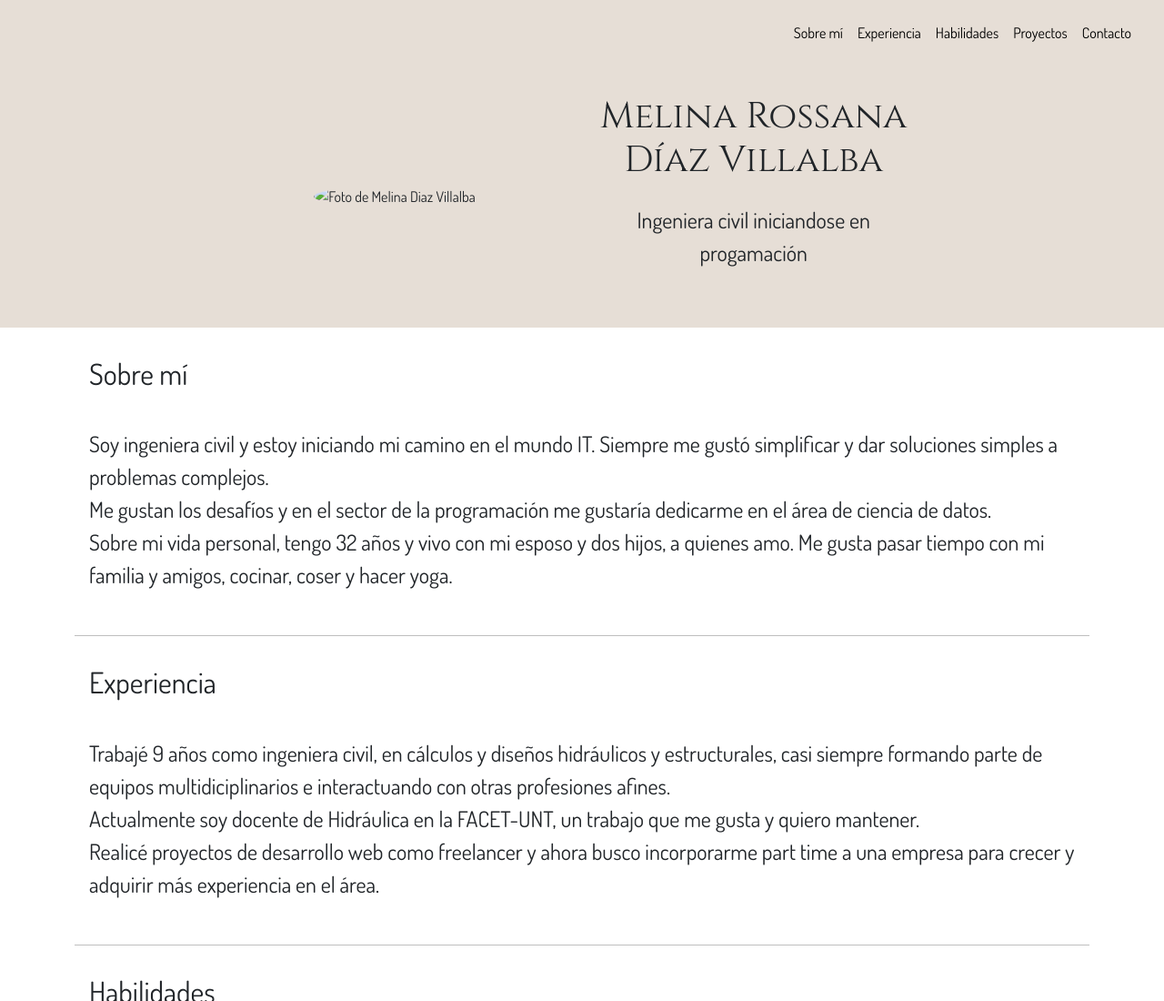
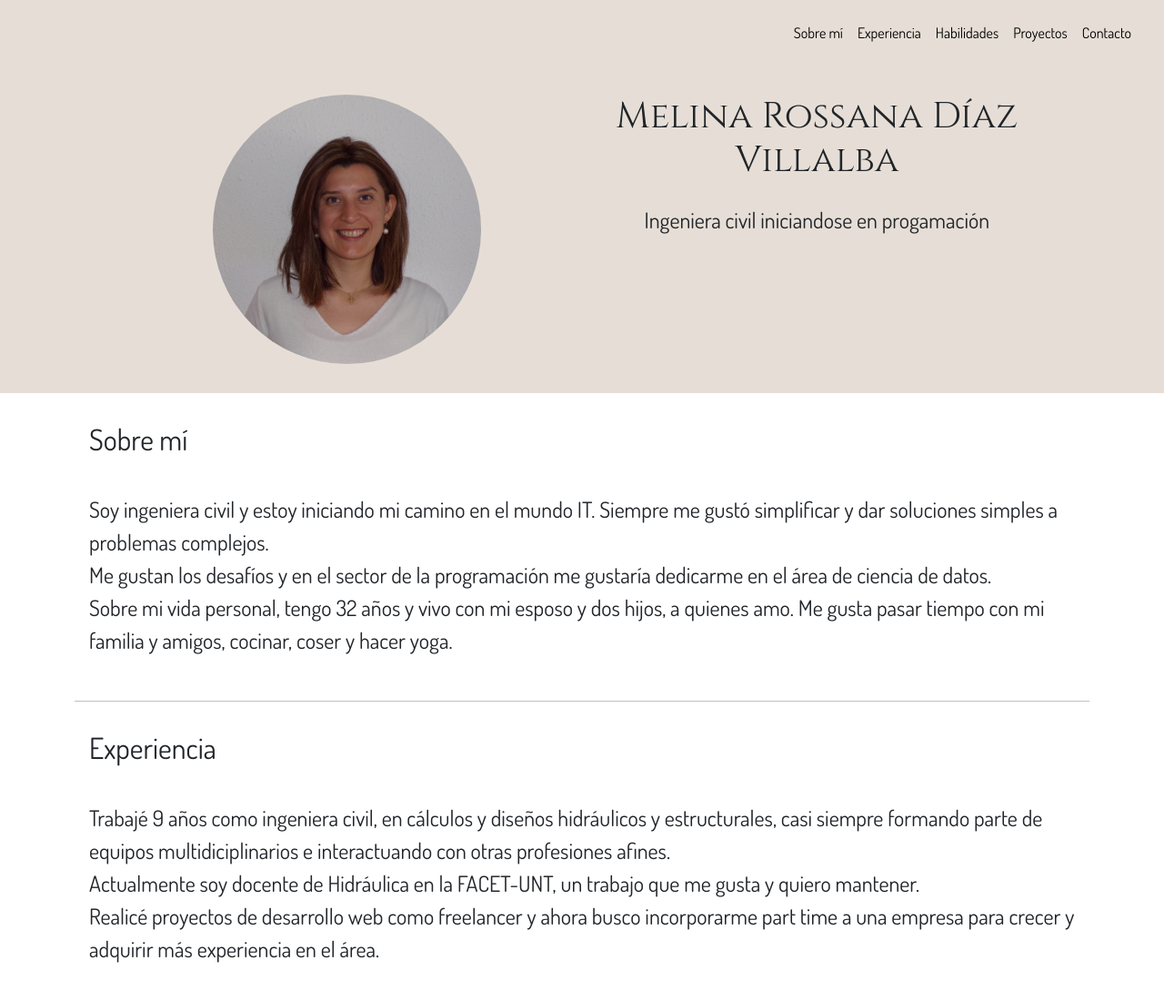
Before and after one commit to MelinaDiazVillalba/MelinaDiazVillalba.github.io, a plain HTML site: page index.html in a window 1280 px wide. Shown: the top 1100 px of the page at 91% size. Drawn offline with nearby package versions, Linux system fonts and the light colour scheme.

Commit message:
Update index.html

```diff
--- a/index.html
+++ b/index.html
@@ -8,7 +8,7 @@
     <meta http-equiv="X-UA-Compatible" content="IE=edge">
     <meta name="viewport" content="width=device-width, initial-scale=1.0">
     <title>CV Melina Diaz Villalba</title>
-    <link rel="icon" type="image/x-icon" href="multimedia/code-slash.svg">
+    <link rel="icon" type="image/x-icon" href="code-slash.svg">
 
     <!--Bootstrap-->
     <link href="https://cdn.jsdelivr.net/npm/bootstrap@5.3.0-alpha1/dist/css/bootstrap.min.css" rel="stylesheet" integrity="sha384-GLhlTQ8iRABdZLl6O3oVMWSktQOp6b7In1Zl3/Jr59b6EGGoI1aFkw7cmDA6j6gD" crossorigin="anonymous">
@@ -61,7 +61,7 @@
             <div class="row">
                 <div class="col-md-1"></div>
                 <div class="col-md-5 foto">
-                    <img src="multimedia/foto.jpg" alt=" Foto de Melina Diaz Villalba" id="fotoPerfil">
+                    <img src="foto.jpg" alt=" Foto de Melina Diaz Villalba" id="fotoPerfil">
                 </div>
                 <div class="col-md-5">
                     <h1>Melina Rossana Díaz Villalba</h1>
```
